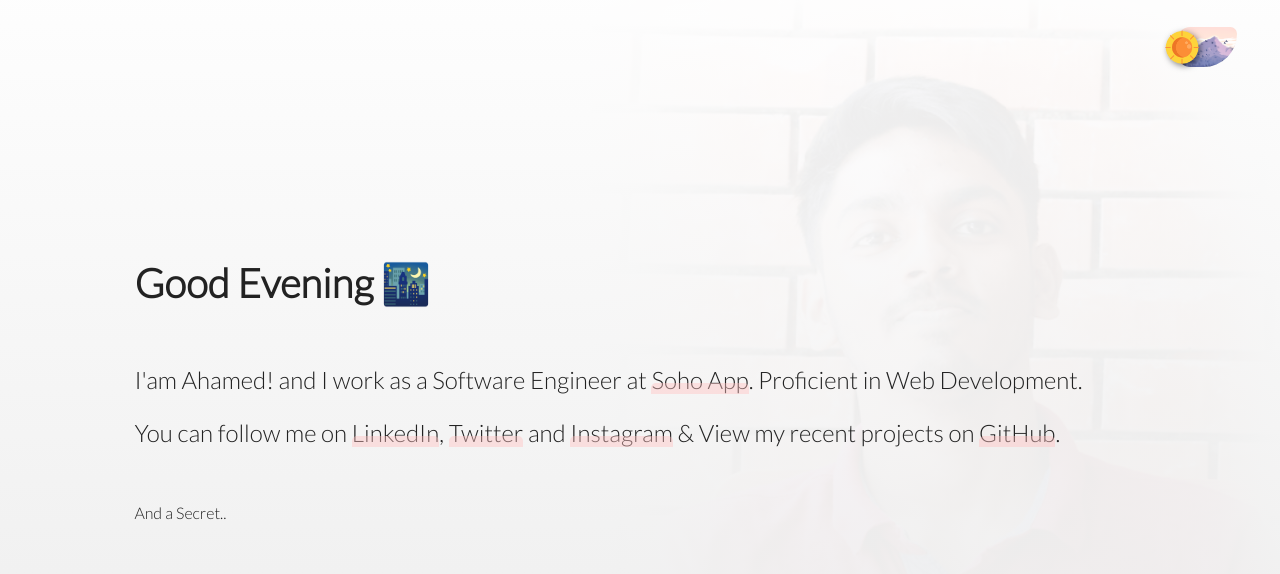
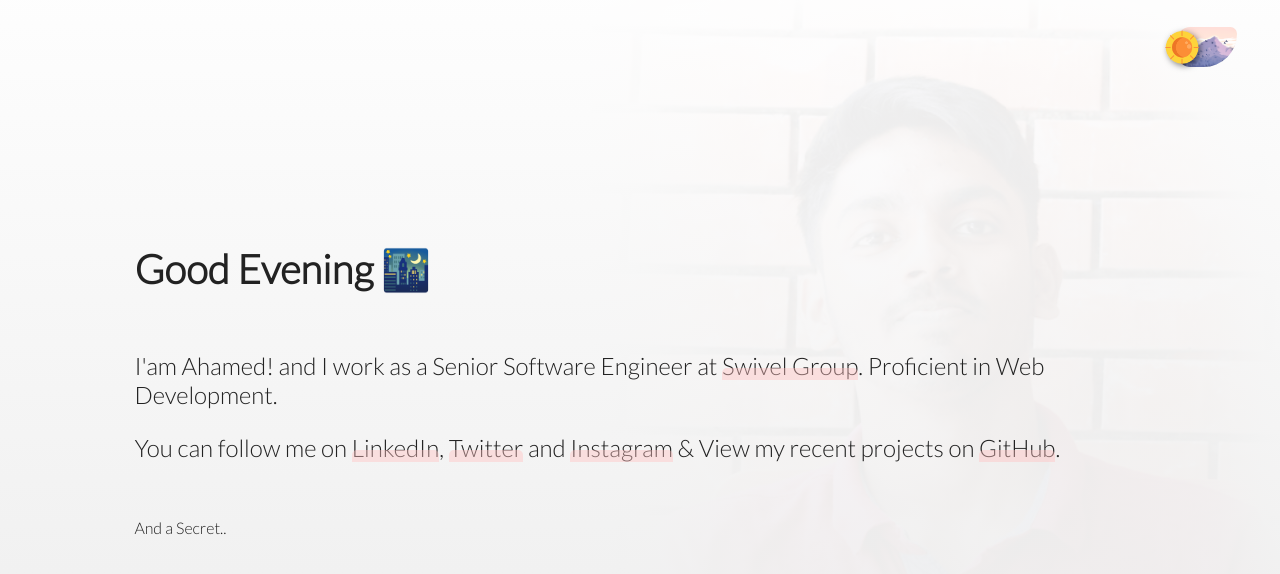
Before and after one commit to AhamedR/portfolio-ahamed, a Next.js app: page / in a window 1280 px wide. Shown: the top 574 px of the page. Built offline with nearby package versions, Linux system fonts and the light colour scheme; no server answers.

Commit message:
feat: New Company Updated

```diff
--- a/pages/index.js
+++ b/pages/index.js
@@ -7,6 +7,7 @@ const twitter = process.env.NEXT_PUBLIC_TWITTER_URL
 const instagram = process.env.NEXT_PUBLIC_INSTAGRAM_URL
 const github = process.env.NEXT_PUBLIC_GITHUB_URL
 const soho = process.env.NEXT_PUBLIC_SOHOAPP_URL
+const swivel = process.env.NEXT_PUBLIC_SWIVEL_URL
 
 const Portfolio = () => {
   const [greeting, setGreeting] = useState('Hey 👋')
@@ -34,17 +35,17 @@ const Portfolio = () => {
       <Head>
         <title>Hey 👋 Im Ahamed</title>
         <meta name='title' content='Hey 👋 Im Ahamed' />
-        <meta name='description' content='Im Ahamed! and I work as a Software Engineer at Soho App. Proficient in Web Development.' />
+        <meta name='description' content='Im Ahamed! and I work as a Senior Software Engineer at Swivel Group. Proficient in Web Development.' />
         <meta property='og:type' content='website' />
         <meta property='og:url' content={pageUrl} />
         <meta property='og:title' content='Hey 👋 Im Ahamed' />
-        <meta property='og:description' content='Im Ahamed! and I work as a Software Engineer at Soho App. Proficient in Web Development.' />
+        <meta property='og:description' content='Im Ahamed! and I work as a Senior Software Engineer at Swivel Group. Proficient in Web Development.' />
         <meta property='og:image' content={`${pageUrl}ahamed-rasheed.png`} />
 
         <meta property='twitter:card' content='summary_large_image' />
         <meta property='twitter:url' content={pageUrl} />
         <meta property='twitter:title' content='Hey 👋 Im Ahamed' />
-        <meta property='twitter:description' content='Im Ahamed! and I work as a Software Engineer at Soho App. Proficient in Web Development.' />
+        <meta property='twitter:description' content='Im Ahamed! and I work as a Senior Software Engineer at Swivel Group. Proficient in Web Development.' />
         <meta property='twitter:image' content={`${pageUrl}ahamed-rasheed.png`} />
         <meta name='twitter:site' content='@Ahamed__r' />
       </Head>
@@ -56,7 +57,7 @@ const Portfolio = () => {
         <section className={styles.landing}>
           <h1 className={styles.landingGreeting}>{greeting}</h1>
           <p className={styles.landingDesciption}>
-            I'am Ahamed! and I work as a Software Engineer at <a href={soho}>Soho App</a>. Proficient in Web Development.
+            I'am Ahamed! and I work as a Senior Software Engineer at <a href={swivel}>Swivel Group</a>. Proficient in Web Development.
           </p>
           <p className={styles.landingSocial}>
             You can follow me on <a href={linkedIn}>LinkedIn</a>, <a href={twitter}>Twitter</a> and <a href={instagram}>Instagram</a> & View my recent projects on <a href={github}>GitHub</a>.
```
